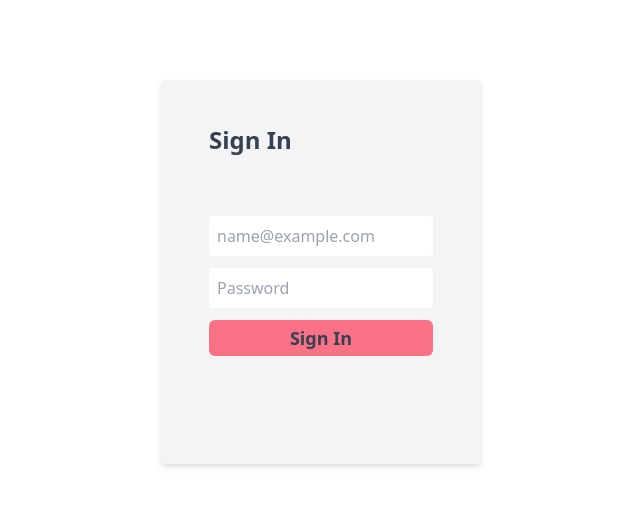
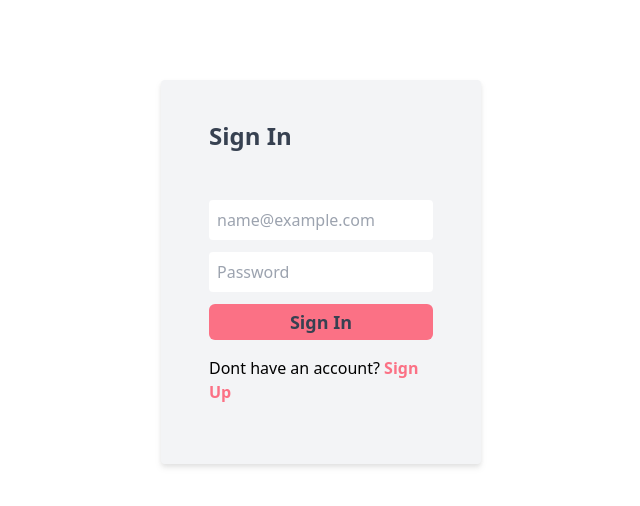
Before and after one commit to ImranAhmed26/E-commerce, a Next.js app: page /login in a window 1280 px wide. Shown: the top 506 px of the page, without its empty margins (319-959 px from the left). Built offline with nearby package versions, Linux system fonts and the light colour scheme.

Commit message:
added the sign in page

```diff
--- a/components/sign-in-card.js
+++ b/components/sign-in-card.js
@@ -6,8 +6,8 @@ const SignInCard = () => {
   return (
     <div>
       <div className="flex flex-col w-80 h-96 bg-gray-100 mx-auto mt-20 rounded drop-shadow-md p-6">
-        <div className="font-bold text-2xl text-gray-700 px-6 py-5">Sign In</div>
-        <form className="px-6 py-10">
+        <div className="font-bold text-2xl text-gray-700 px-6 py-4">Sign In</div>
+        <form className="px-6 py-8">
           <div className="my ">
             {/* <h1>Email</h1> */}
             <input className="p-2 rounded w-full" placeholder="name@example.com" />
@@ -24,6 +24,8 @@ const SignInCard = () => {
             Sign In
           </button>
           <div className="pt-4" onClick={handleSubmit}>
+            Dont have an account?{" "}
+            <span className="font-semibold text-rose-400 cursor-pointer">Sign Up</span>
           </div>
         </form>
       </div>
```
